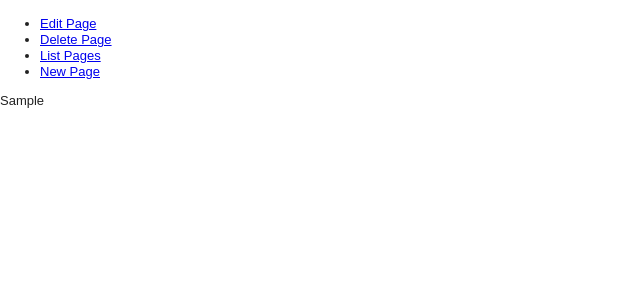
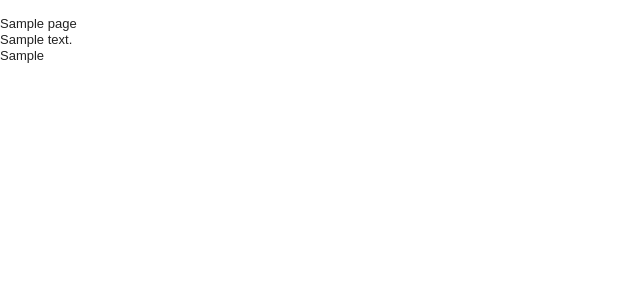
Before and after one commit to yourivdlans/donruijgrok, a CakePHP app: the page made by app/views/pages/view.ctp in a window 1280 px wide. Shown: the top 300 px of the page, without its empty margins (0-640 px from the left). Run offline with PHP 8.4 and a stand-in for CakePHP, Linux system fonts and the light colour scheme; the template is opened without the code that fills it: most values are stand-ins (such as "Sample title", 1, 10 or a date in 2020); some libraries are stand-ins or nearby versions.

Commit message:
Created simple view for pages view.

```diff
--- a/app/views/pages/view.ctp
+++ b/app/views/pages/view.ctp
@@ -1,14 +1,5 @@
 <div class="pages view">
-<h2><?php  __('Page');?></h2>
-	<dl><?php $i = 0; $class = ' class="altrow"';?>
-	</dl>
+	<h2><?php  __('Page');?></h2>
+	<div><?=$page['Page']['title']?></div>
+	<div><?=$page['Page']['content']?></div>
 </div>
-<div class="actions">
-	<h3><?php __('Actions'); ?></h3>
-	<ul>
-		<li><?php echo $this->Html->link(__('Edit Page', true), array('action' => 'edit', $page['Page'][''])); ?> </li>
-		<li><?php echo $this->Html->link(__('Delete Page', true), array('action' => 'delete', $page['Page']['']), null, sprintf(__('Are you sure you want to delete # %s?', true), $page['Page'][''])); ?> </li>
-		<li><?php echo $this->Html->link(__('List Pages', true), array('action' => 'index')); ?> </li>
-		<li><?php echo $this->Html->link(__('New Page', true), array('action' => 'add')); ?> </li>
-	</ul>
-</div>
```
